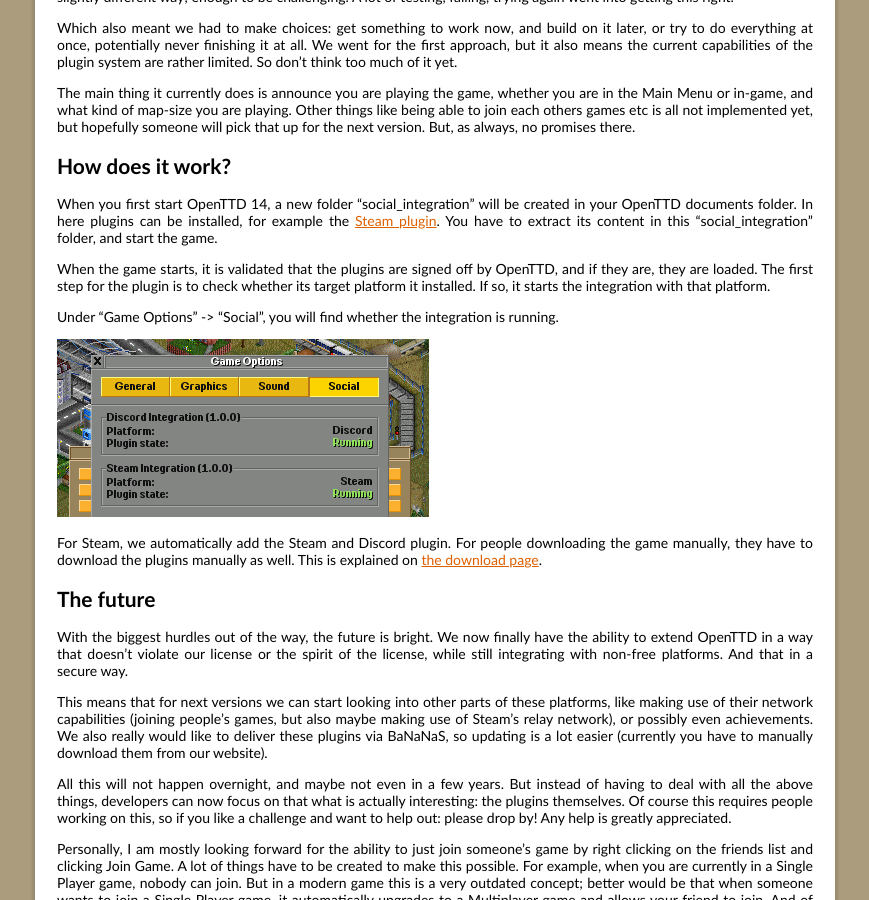
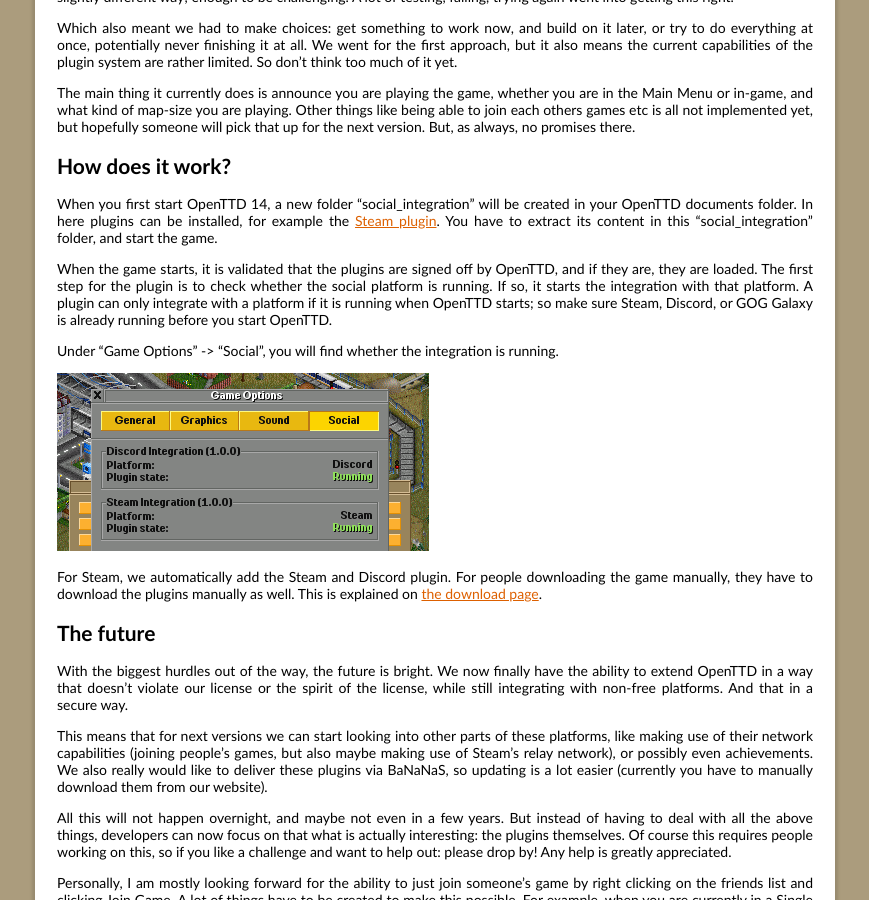
Before and after one commit to OpenTTD/website, a Jekyll site: the page built from _posts/2024-02-17-social-integration.md, in a window 1280 px wide and 900 px high, scrolled down 1982 px. Shown: the whole window, without its empty margins (205-1074 px from the left). Built offline with Jekyll 4.4.1, drawn with Linux system fonts in a browser that asks for light colours.

Commit message:
Improve text about loading of plugins

```diff
--- a/_posts/2024-02-17-social-integration.md
+++ b/_posts/2024-02-17-social-integration.md
@@ -117,8 +117,9 @@
 You have to extract its content in this "social_integration" folder, and start the game.
 
 When the game starts, it is validated that the plugins are signed off by OpenTTD, and if they are, they are loaded.
-The first step for the plugin is to check whether its target platform it installed.
+The first step for the plugin is to check whether the social platform is running.
 If so, it starts the integration with that platform.
+A plugin can only integrate with a platform if it is running when OpenTTD starts; so make sure Steam, Discord, or GOG Galaxy is already running before you start OpenTTD.
 
 Under "Game Options" -> "Social", you will find whether the integration is running.
 
```
